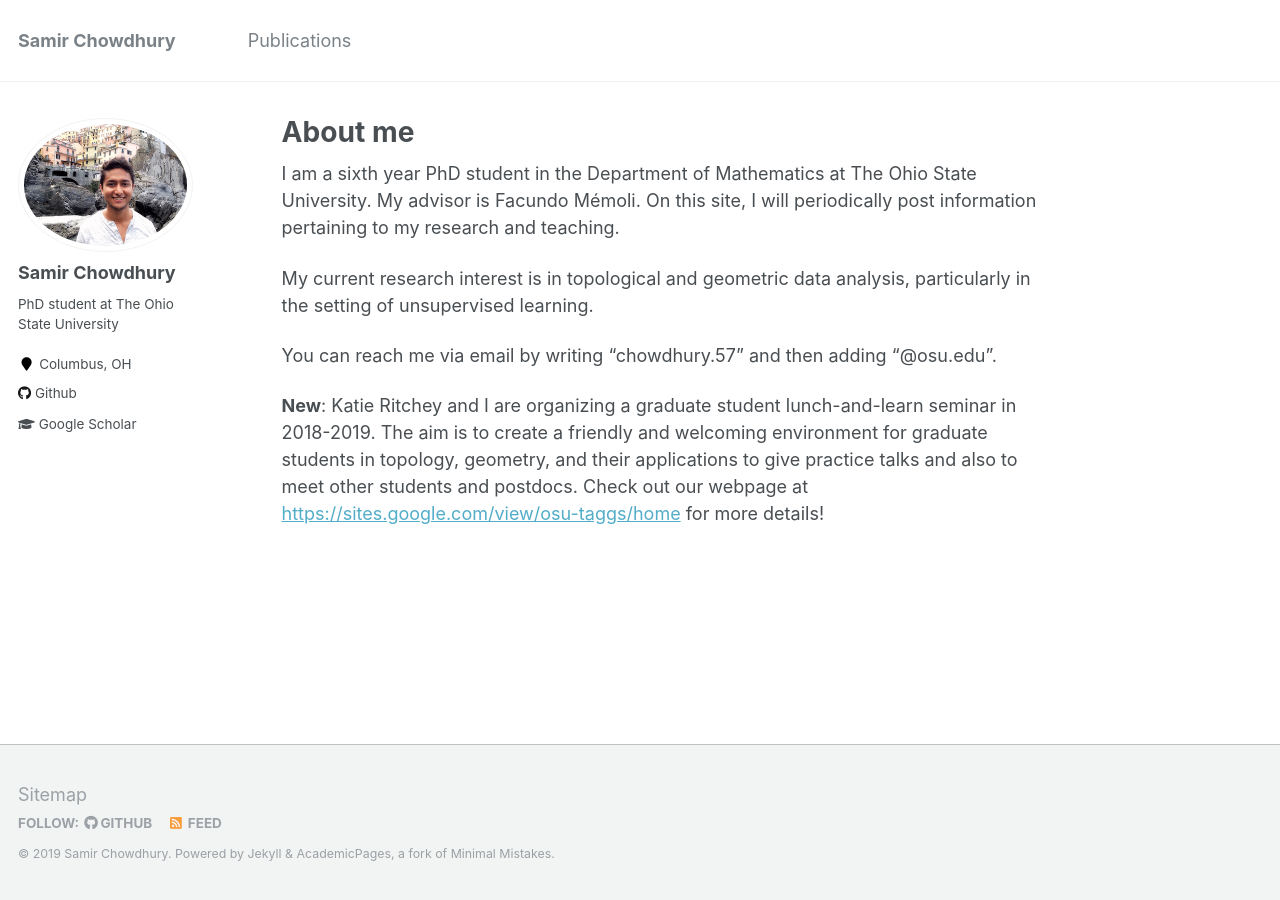
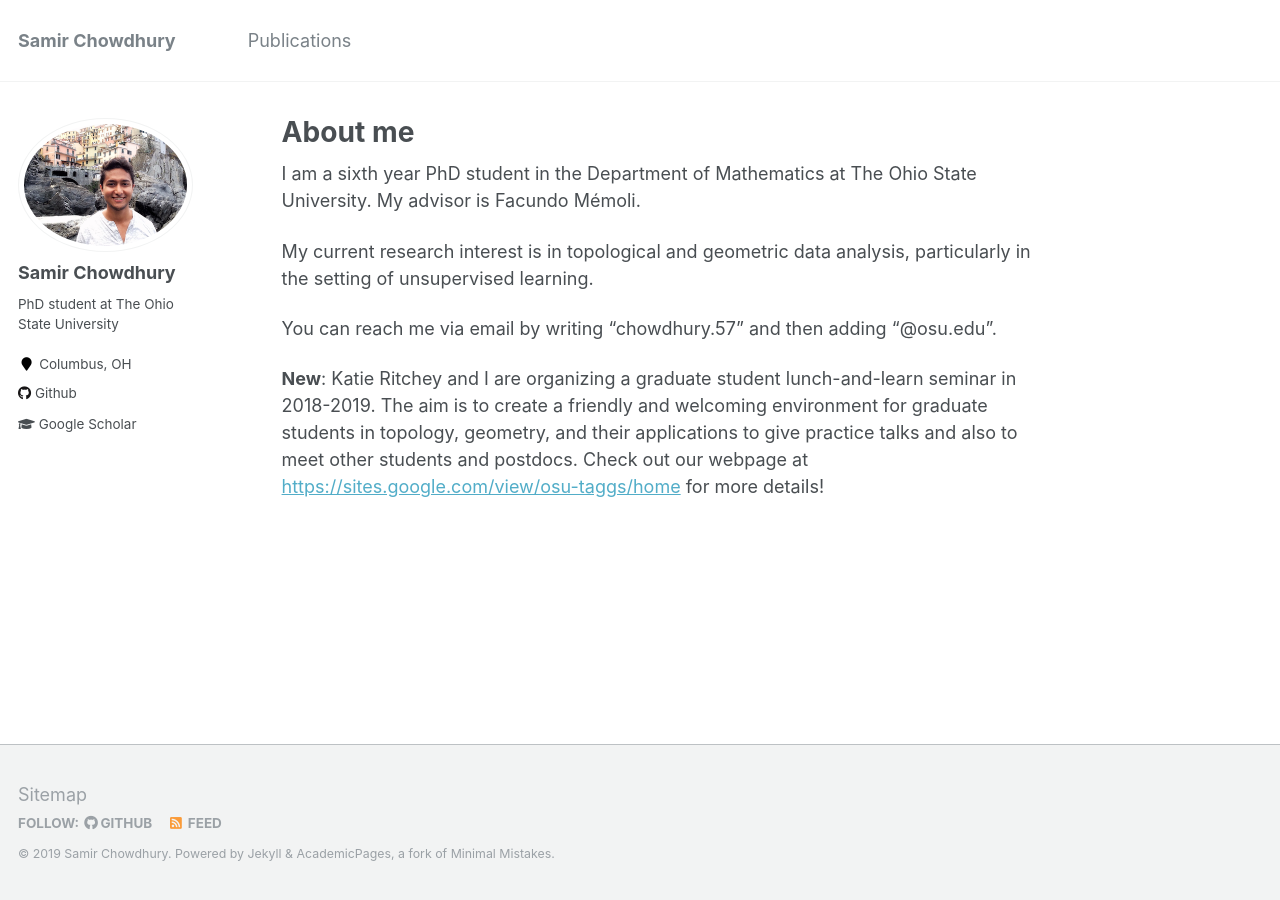
Before and after one commit to samirchowdhury/samirchowdhury.github.io, a Jekyll site: the page built from _pages/about.md, in a window 1280 px wide. Built offline with Jekyll 4.4.1, drawn with Linux system fonts in a browser that asks for light colours.

Commit message:
Update about.md

```diff
--- a/_pages/about.md
+++ b/_pages/about.md
@@ -10,7 +10,7 @@ redirect_from:
 
 
 
-I am a sixth year PhD student in the Department of Mathematics at The Ohio State University. My advisor is Facundo Mémoli. On this site, I will periodically post information pertaining to my research and teaching.
+I am a sixth year PhD student in the Department of Mathematics at The Ohio State University. My advisor is Facundo Mémoli.
 
 My current research interest is in topological and geometric data analysis, particularly in the setting of unsupervised learning.
 
```
